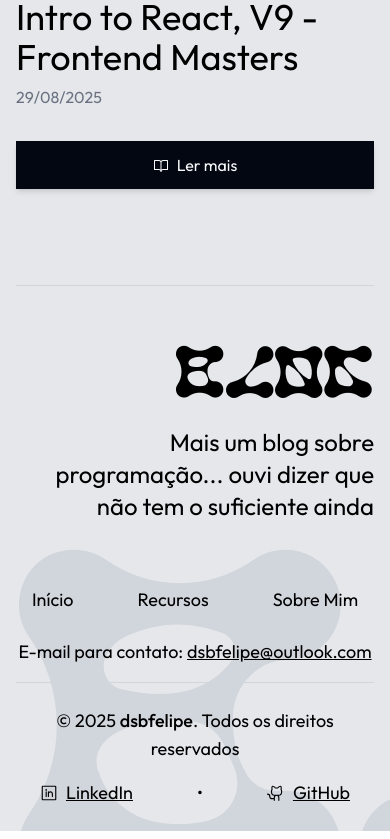
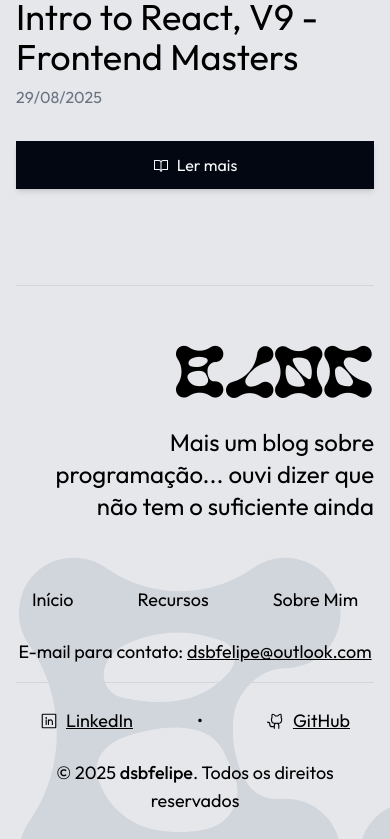
Before and after one commit to dsbfelipe/blog, a React (Vite) app: page / in a window 390 px wide. Shown: the part 1964-2803 px from the top of the page. Built offline with nearby package versions, Linux system fonts and the light colour scheme.

Commit message:
fix: update svgs path

```diff
--- a/src/components/layout/footer.jsx
+++ b/src/components/layout/footer.jsx
@@ -17,7 +17,7 @@ const Footer = () => {
           <div className="flex flex-col items-center gap-6 md:flex-row md:items-start md:justify-between">
             <div className="flex flex-row gap-16 text-lg">
               <Link to="/">Início</Link>
-              <Link to="/recursos">Recursos</Link>
+              <Link to="/resources">Recursos</Link>
               <Link to="/sobre">Sobre Mim</Link>
             </div>
             <p className="text-lg">
@@ -28,7 +28,7 @@ const Footer = () => {
             </p>
           </div>
         </div>
-        <div className="mb-6 flex flex-col justify-between gap-4 border-t border-gray-300 pt-6 text-center text-lg md:flex-row md:gap-0 md:text-left">
+        <div className="mb-6 flex flex-col-reverse justify-between gap-6 border-t border-gray-300 pt-6 text-center text-lg md:flex-row md:gap-0 md:text-left">
           <p>
             © 2025 <span className="font-medium">dsbfelipe</span>. Todos os
             direitos reservados
--- a/src/components/layout/hero-section.jsx
+++ b/src/components/layout/hero-section.jsx
@@ -5,9 +5,9 @@ const HeroSection = () => {
   return (
     <>
       {darkMode ? (
-        <SquareGrid url="svgs/square-grid-dark.svg" />
+        <SquareGrid url="/svgs/square-grid-dark.svg" />
       ) : (
-        <SquareGrid url="svgs/square-grid-light.svg" />
+        <SquareGrid url="/svgs/square-grid-light.svg" />
       )}
       <div className="mt-24 flex flex-col justify-between border-gray-300 md:flex-row md:items-end md:border-t md:pt-16 dark:border-gray-700">
         <p
```
Also changed, not shown: src/posts/blog-project.json (renamed from posts/blog-project.json), src/posts/blog-project.md (renamed from posts/blog-project.md).
